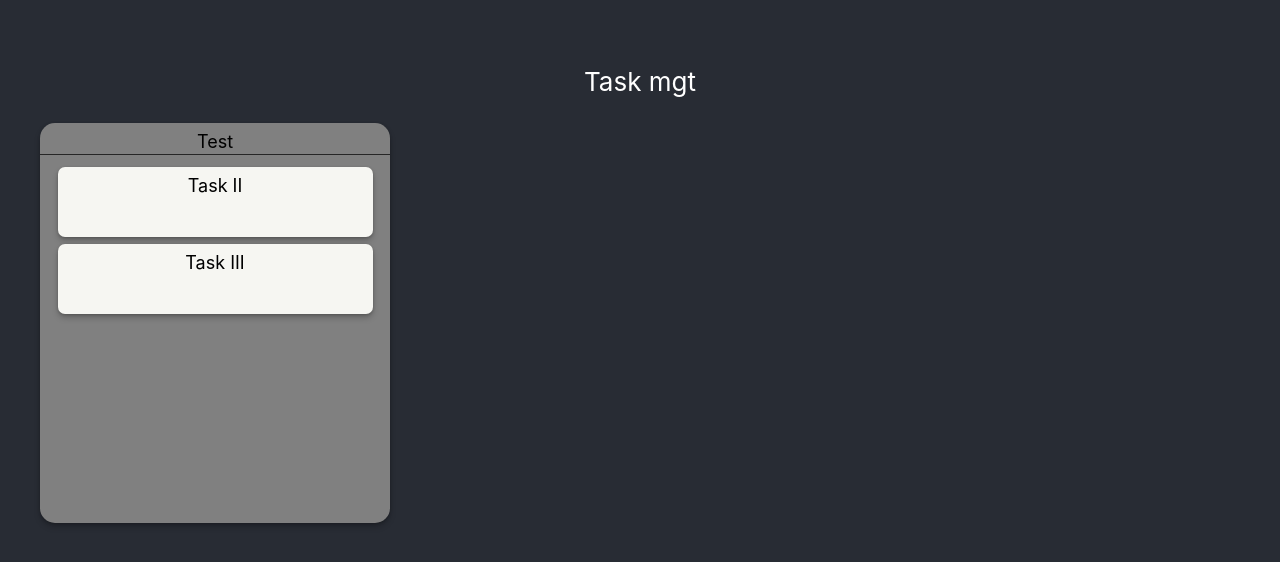
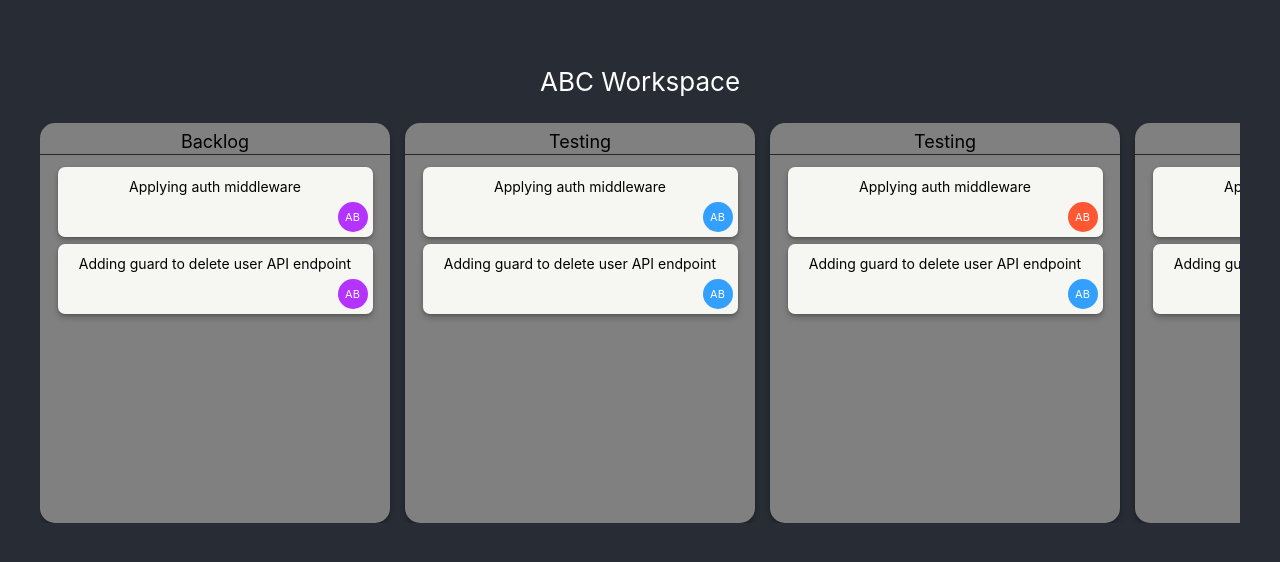
Before and after one commit to Dagmawi-22/task-mgt, a React (Create React App) app: page / in a window 1280 px wide. Shown: the top 562 px of the page. Built offline with nearby package versions, Linux system fonts and the light colour scheme.

Commit message:
feat: sample list of card groups with dummy data

```diff
--- a/package.json
+++ b/package.json
@@ -9,6 +9,7 @@
     "react": "^18.2.0",
     "react-beautiful-dnd": "^13.1.1",
     "react-dom": "^18.2.0",
+    "react-icons": "^5.1.0",
     "react-scripts": "5.0.1",
     "tailwindcss": "^3.4.3",
     "web-vitals": "^2.1.4"
--- a/src/App.css
+++ b/src/App.css
@@ -37,3 +37,26 @@
     transform: rotate(360deg);
   }
 }
+
+.scroll-container {
+  display: flex;
+  flex-wrap: nowrap;
+  gap: 15px;
+  overflow-x: auto;
+  scroll-snap-type: x mandatory;
+  -webkit-overflow-scrolling: touch; /* For smooth scrolling on iOS */
+}
+
+/* Optionally, you can style the scrollbar */
+.scroll-container::-webkit-scrollbar {
+  height: 8px; /* Adjust as needed */
+}
+
+.scroll-container::-webkit-scrollbar-thumb {
+  background-color: rgba(0, 0, 0, 0.2); /* Adjust scrollbar thumb color */
+  border-radius: 4px; /* Adjust scrollbar thumb border radius */
+}
+
+.scroll-container::-webkit-scrollbar-track {
+  background-color: transparent; /* Adjust scrollbar track color */
+}
--- a/src/App.js
+++ b/src/App.js
@@ -1,23 +1,17 @@
 import "./App.css";
 import Board from "./components/Board";
+import { data } from "./dummy";
 
 function App() {
-  const data = {
-    title: "Test",
-    tasks: [
-      {
-        title: "Task II",
-      },
-      {
-        title: "Task III",
-      },
-    ],
-  };
   return (
     <div className="App">
       <header className="App-header">
-        <p>Task mgt</p>
-        <Board data={data} />
+        <p>ABC Workspace</p>
+        <div className="scroll-container">
+          {data?.map((item, index) => (
+            <Board key={index} data={item} />
+          ))}
+        </div>
       </header>
     </div>
   );
--- /dev/null
+++ b/src/components/Avatar.js
@@ -0,0 +1,33 @@
+import React from "react";
+
+const Avatar = ({ title }) => {
+  const colors = ["#FF5733", "#FFBD33", "#33FF6E", "#339FFF", "#B533FF"];
+
+  const getRandomColor = () => {
+    const randomIndex = Math.floor(Math.random() * colors.length);
+    return colors[randomIndex];
+  };
+
+  const randomColor = getRandomColor();
+
+  return (
+    <div
+      style={{
+        backgroundColor: randomColor,
+        width: 30,
+        height: 30,
+        borderRadius: 15,
+        position: "absolute",
+        bottom: 5,
+        right: 5,
+        display: "flex",
+        justifyContent: "center",
+        alignItems: "center",
+      }}
+    >
+      <span style={{ color: "#fff", fontSize: 11 }}>{title}</span>
+    </div>
+  );
+};
+
+export default Avatar;
--- a/src/components/Board.js
+++ b/src/components/Board.js
@@ -7,7 +7,7 @@ const Board = ({ data }) => {
     <div
       style={{
         backgroundColor: "gray",
-        width: 350,
+        minWidth: 350,
         minHeight: 400,
         maxHeight: 600,
         borderRadius: 15,
--- a/src/components/Task.js
+++ b/src/components/Task.js
@@ -1,4 +1,5 @@
 import React from "react";
+import Avatar from "./Avatar";
 
 const Task = ({ data }) => {
   return (
@@ -11,14 +12,15 @@ const Task = ({ data }) => {
         maxHeight: 100,
         marginBottom: 7,
         borderRadius: 7,
-        alignItems: "center",
-        justifyContent: "center",
-        alignSelf: "center",
         cursor: "pointer",
         boxShadow: "0 4px 6px rgba(0, 0, 0, 0.2), 0 1px 3px rgba(0, 0, 0, 0.2)",
+        position: "relative",
       }}
     >
-      <span style={{ color: "#000", fontSize: 18 }}>{data.title}</span>
+      <span style={{ color: "#000", fontSize: 14, textAlign: "left" }}>
+        {data.title}
+      </span>
+      <Avatar title={"AB"} />
     </div>
   );
 };
--- /dev/null
+++ b/src/dummy.js
@@ -0,0 +1,96 @@
+export const data = [
+  {
+    title: "Backlog",
+    tasks: [
+      {
+        title: "Applying auth middleware",
+      },
+      {
+        title: "Adding guard to delete user API endpoint",
+      },
+    ],
+  },
+
+  {
+    title: "Testing",
+    tasks: [
+      {
+        title: "Applying auth middleware",
+      },
+      {
+        title: "Adding guard to delete user API endpoint",
+      },
+    ],
+  },
+
+  {
+    title: "Testing",
+    tasks: [
+      {
+        title: "Applying auth middleware",
+      },
+      {
+        title: "Adding guard to delete user API endpoint",
+      },
+    ],
+  },
+
+  {
+    title: "Testing",
+    tasks: [
+      {
+        title: "Applying auth middleware",
+      },
+      {
+        title: "Adding guard to delete user API endpoint",
+      },
+    ],
+  },
+
+  {
+    title: "Testing",
+    tasks: [
+      {
+        title: "Applying auth middleware",
+      },
+      {
+        title: "Adding guard to delete user API endpoint",
+      },
+    ],
+  },
+
+  {
+    title: "Testing",
+    tasks: [
+      {
+        title: "Applying auth middleware",
+      },
+      {
+        title: "Adding guard to delete user API endpoint",
+      },
+    ],
+  },
+
+  {
+    title: "Testing",
+    tasks: [
+      {
+        title: "Applying auth middleware",
+      },
+      {
+        title: "Adding guard to delete user API endpoint",
+      },
+    ],
+  },
+  {
+    title: "Testing",
+    tasks: [
+      {
+        title: "Applying auth middleware",
+      },
+      {
+        title: "Adding guard to delete user API endpoint",
+      },
+    ],
+  },
+];
```
Also changed, not shown: 1 other file (tests, documents, lock files or other folders).
